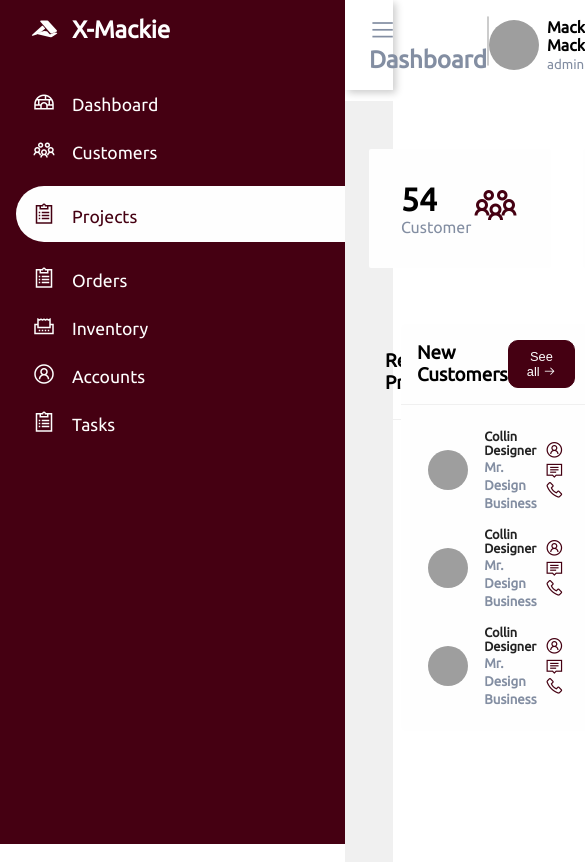
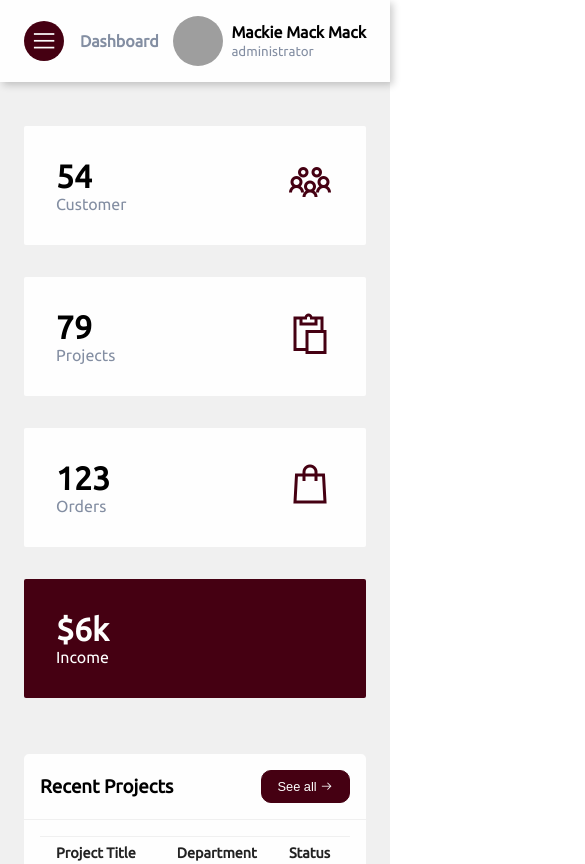
Before and after one commit to AndresLong01/react-admin-dash, a React (Create React App) app: page / in a window 390 px wide. Shown: the top 864 px of the page, 585 px wide, since content can reach past the window. Built offline with nearby package versions, Linux system fonts and the light colour scheme; grey boxes are pictures that could not be loaded.

Commit message:
media queries and animation

```diff
--- a/public/index.html
+++ b/public/index.html
@@ -3,7 +3,7 @@
   <head>
     <meta charset="utf-8" />
     <link rel="icon" href="%PUBLIC_URL%/favicon.ico" />
-    <meta name="viewport" content="width=device-width, initial-scale=1" />
+    <meta name="viewport" content="width=device-width, initial-scale=1, maximum-scale=1" />
     <meta name="theme-color" content="#000000" />
     <meta
       name="description"
--- a/src/App.css
+++ b/src/App.css
@@ -13,6 +13,7 @@
   box-sizing: border-box;
   list-style-type: none;
   text-decoration: none;
+  /* background: #f0f0f0; */
 }
 
 body {
@@ -29,6 +30,7 @@ body {
   height: 100%;
   background: var(--main-color);
   z-index: 99;
+  transition: width 300ms;
 }
 
 .sidebar-brand {
@@ -68,17 +70,43 @@ body {
   padding-right: 1rem;
 }
 
+
+#nav-toggle:checked + .sidebar {
+  width: 70px;
+}
+
+#nav-toggle:checked + .sidebar .sidebar-brand,
+#nav-toggle:checked + .sidebar li {
+  padding-left: 1rem;
+  text-align: center;
+}
+
+#nav-toggle:checked + .sidebar li a {
+  padding-left: 0rem;
+}
+
+#nav-toggle:checked + .sidebar .sidebar-brand h2 span:last-child,
+#nav-toggle:checked + .sidebar li a span:last-child{
+  display: none;
+}
+
+#nav-toggle:checked ~ .main-content{
+  margin-left: 70px;
+}
+
+#nav-toggle:checked ~ .main-content header{
+  width: calc(100% - 70px);
+  left: 70px;
+}
+
 .main-content {
+  transition: margin-left 300ms;
   margin-left: 345px;
 }
-
-#nav-toggle:checked + .sidebar {
-  width: 100px;
-}
-
 /* main  section */
 
 header {
+  background: #fefefe;
   display: flex;
   justify-content: space-between;
   padding: 1rem 1.5rem;
@@ -88,6 +116,7 @@ header {
   width: calc(100% - 345px);
   top: 0;
   z-index: 99;
+  transition: left 300ms;
 }
 
 header h2 {
@@ -141,10 +170,10 @@ header label span {
 /* content section  */
 
 main {
-  margin-top: 83px;
+  margin-top: 60px;
   padding: 2rem 1.5rem;
   background: #f0f0f0;
-  min-height: calc(100vh - 83px);
+  min-height: calc(100vh - 90px);
 }
 
 .cards {
@@ -186,7 +215,7 @@ main {
   margin-top: 3.5rem;
   display: grid;
   grid-gap: 2rem;
-  grid-template-columns: 70% auto;
+  grid-template-columns: 65% auto;
 }
 
 .card {
@@ -299,3 +328,132 @@ tr td:last-child {
   margin-left: .5rem;
   color: var(--main-color);
 }
+
+/* MEDIA QUERIES WAHHH */
+
+@media only screen and (max-width: 1200px) {
+  .sidebar {
+    width: 70px;
+  }
+
+  .sidebar .sidebar-brand,
+  .sidebar li {
+    padding-left: 1rem;
+    text-align: center;
+  }
+
+  .sidebar li a {
+    padding-left: 0rem;
+  }
+
+  .sidebar .sidebar-brand h2 span:last-child,
+  .sidebar li a span:last-child{
+    display: none;
+  }
+
+  .main-content{
+    margin-left: 70px;
+  }
+
+  .main-content header{
+    width: calc(100% - 70px);
+    left: 70px;
+  }
+}
+
+@media only screen and (max-width: 960px) {
+  .cards {
+    grid-template-columns: repeat(3, 1fr);
+  }
+
+  .recent-grid {
+    grid-template-columns: 60% 40%;
+  }
+}
+
+@media only screen and (max-width: 768px) {
+  .cards {
+    grid-template-columns: repeat(2, 1fr);
+  }
+
+  .recent-grid {
+    grid-template-columns: 100%;
+  }
+
+  .search-wrapper {
+    display: none;
+  }
+
+  .sidebar {
+    left: -100% !important;
+  }
+
+  header h2 {
+    display:flex;
+    align-items: center;
+  }
+
+  header h2 label {
+    display: inline-block;
+    background: var(--main-color);
+    padding-left: 0rem;
+    margin-right: 1rem;
+    height: 40px;
+    width: 40px;
+    border-radius: 50%;
+    color: #fefefe;
+    display: flex;
+    align-items: center;
+    justify-content: center !important;
+  }
+
+  header h2 span {
+    text-align: center;
+    padding-right: 0rem;
+  }
+
+  header h2 {
+    font-size: 1rem;
+  }
+
+  .main-content {
+    width: 100%;
+    margin-left: 0rem;
+  }
+
+  header {
+    width: 100% !important;
+    left: 0 !important;
+  }
+
+  #nav-toggle:checked + .sidebar {
+    left: 0 !important;
+    z-index: 99;
+    width: 345px;
+  }
+
+  #nav-toggle:checked + .sidebar .sidebar-brand,
+  #nav-toggle:checked + .sidebar li {
+    padding-left: 2rem;
+    text-align: left;
+  }
+
+  #nav-toggle:checked + .sidebar li a {
+    padding-left: 1rem;
+  }
+
+  #nav-toggle:checked + .sidebar .sidebar-brand h2 span:last-child,
+  #nav-toggle:checked + .sidebar li a span:last-child{
+    display: inline;
+  }
+
+  #nav-toggle:checked ~ .main-content {
+    margin-left: 0rem !important;
+  }
+}
+
+@media only screen and (max-width: 560px) {
+  .cards {
+    grid-template-columns: 100%;
+  }
+}
```
